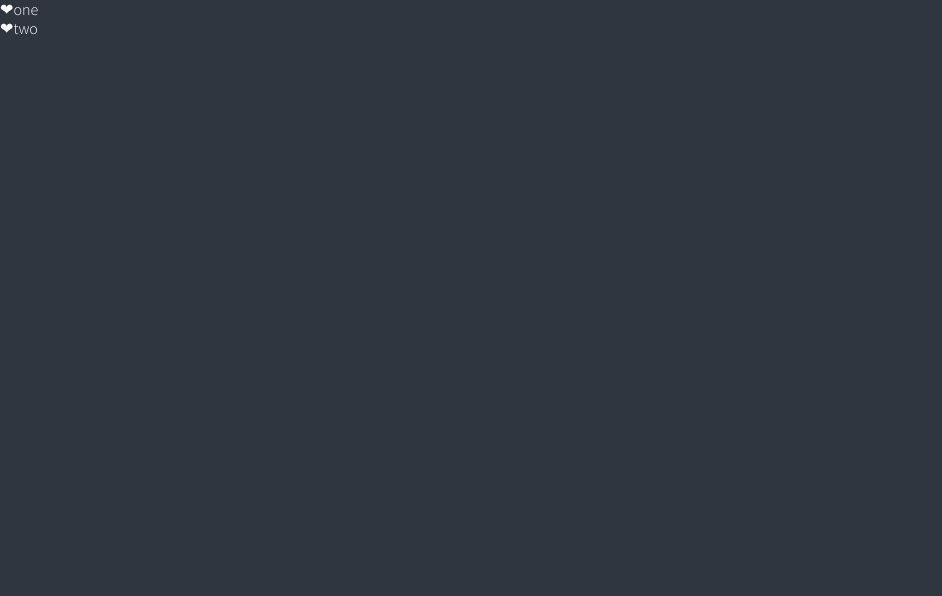
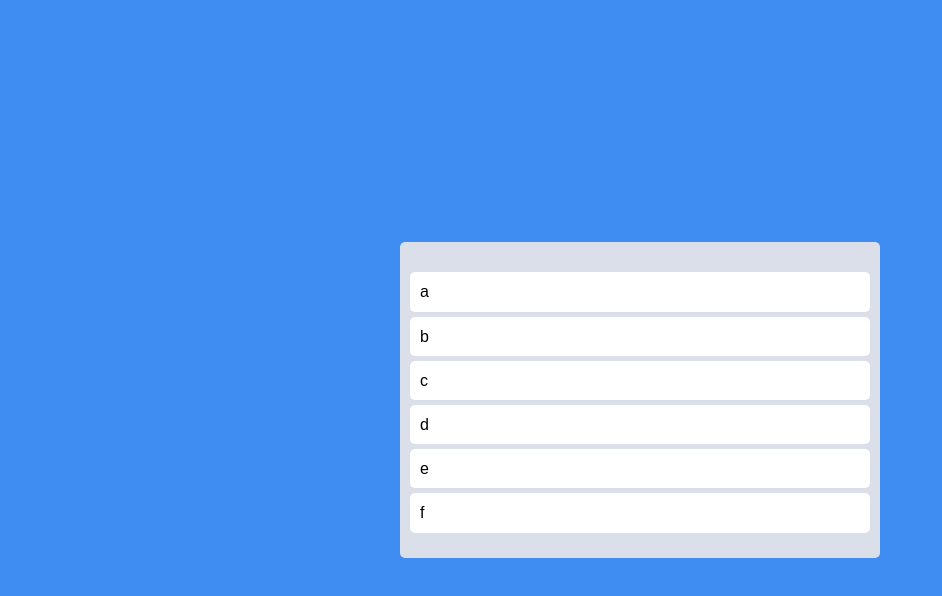
Before and after one commit to maengseonu/React-Trello, a React (Create React App) app: page / in a window 1280 px wide. Shown: the top 596 px of the page, without its empty margins (0-942 px from the left). Built offline with nearby package versions, Linux system fonts and the light colour scheme.

Commit message:
Styles and Placeholders

```diff
--- a/src/App.tsx
+++ b/src/App.tsx
@@ -1,33 +1,67 @@
 import { DragDropContext, Draggable, Droppable } from "react-beautiful-dnd";
+import styled from "styled-components";
+
+const Wrapper = styled.div`
+  display: flex;
+  max-width: 480px;
+  width: 100%;
+  margin: 0 auto;
+  justify-content: center;
+  align-items: center;
+  height: 100vh;
+`;
+
+const Boards = styled.div`
+  display: grid;
+  width: 100%;
+  grid-template-columns: repeat(1, 1fr);
+`;
+
+const Board = styled.div`
+  padding: 20px 10px;
+  padding-top: 30px;
+  background-color: ${(props) => props.theme.boardClolor};
+  border-radius: 5px;
+  min-height: 200px;
+`;
+
+const Card = styled.div`
+  border-radius: 5px;
+  margin-bottom: 5px;
+  padding: 10px 10px;
+  background-color: ${(props) => props.theme.cardColor};
+`;
+
+const toDos = ["a", "b", "c", "d", "e", "f"];
 
 function App() {
   const onDreagEnd = () => {};
   return (
     <DragDropContext onDragEnd={onDreagEnd}>
-      <div>
+      <Wrapper>
+        <Boards>
           <Droppable droppableId="one">
             {(magic) => (
-            <ul ref={magic.innerRef} {...magic.droppableProps}>
-              <Draggable draggableId="first" index={0}>
+              <Board ref={magic.innerRef} {...magic.droppableProps}>
+                {toDos.map((toDo, index) => (
+                  <Draggable draggableId={toDo} index={index}>
                     {(magic) => (
-                  <li ref={magic.innerRef} {...magic.draggableProps}>
-                    <span {...magic.dragHandleProps}>❤</span>
-                    one
-                  </li>
+                      <Card
+                        ref={magic.innerRef}
+                        {...magic.dragHandleProps}
+                        {...magic.draggableProps}
+                      >
+                        {toDo}
+                      </Card>
                     )}
                   </Draggable>
-              <Draggable draggableId="second" index={1}>
-                {(magic) => (
-                  <li ref={magic.innerRef} {...magic.draggableProps}>
-                    <span {...magic.dragHandleProps}>❤</span>
-                    two
-                  </li>
-                )}
-              </Draggable>
-            </ul>
+                ))}
+                {magic.placeholder}
+              </Board>
             )}
           </Droppable>
-      </div>
+        </Boards>
+      </Wrapper>
     </DragDropContext>
   );
 }
--- a/src/index.tsx
+++ b/src/index.tsx
@@ -62,7 +62,7 @@
   font-weight: 300;
   font-family: 'Source Sans Pro', sans-serif;
   background-color:${(props) => props.theme.bgColor};
-  color:${(props) => props.theme.textColor};
+  color: black;
   line-height: 1.2;
 }
 a {
--- a/src/styled.d.ts
+++ b/src/styled.d.ts
@@ -2,9 +2,8 @@
 
 declare module "styled-components" {
   export interface DefaultTheme {
-    textColor: string;
     bgColor: string;
-    accentColor: string;
-    borderColor: string;
+    boardClolor: string;
+    cardColor: string;
   }
 }
--- a/src/theme.ts
+++ b/src/theme.ts
@@ -1,8 +1,7 @@
 import { DefaultTheme } from "styled-components";
 
 export const darkTheme: DefaultTheme = {
-  bgColor: "#2f3640",
-  textColor: "white",
-  accentColor: "#8c7ae6",
-  borderColor: "white",
+  bgColor: "#3F8CF2",
+  boardClolor: "#DADFE9",
+  cardColor: "white",
 };
```
Lines whose indentation alone changed are shown as unchanged.
